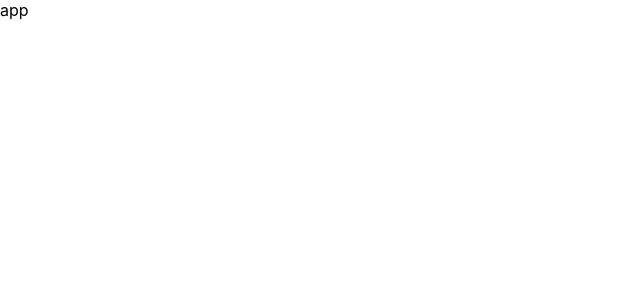
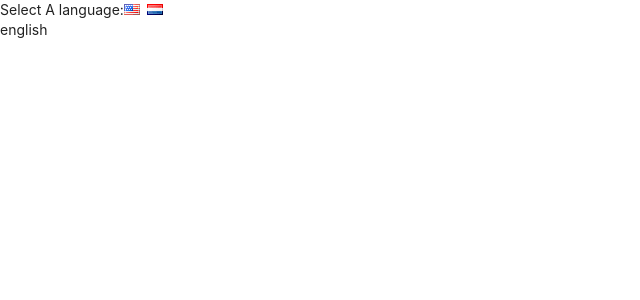
Before and after one commit to EANimesha/React_Projects, a React (Create React App) app in the folder translate/: page / in a window 1280 px wide. Shown: the top 300 px of the page, without its empty margins (0-640 px from the left). Built offline with nearby package versions, Linux system fonts and the light colour scheme.

Commit message:
implemented select language feature

```diff
--- a/translate/public/index.html
+++ b/translate/public/index.html
@@ -10,6 +10,8 @@
       content="Web site created using create-react-app"
     />
     <link rel="apple-touch-icon" href="%PUBLIC_URL%/logo192.png" />
+    <link rel="stylesheet" href="https://cdnjs.cloudflare.com/ajax/libs/semantic-ui/2.4.1/semantic.min.css"/>
+
     <!--
       manifest.json provides metadata used when your web app is installed on a
       user's mobile device or desktop. See https://developers.google.com/web/fundamentals/web-app-manifest/
--- a/translate/src/App.js
+++ b/translate/src/App.js
@@ -1,11 +1,24 @@
 import React from 'react';
 
-function App() {
-  return (
-    <div className="App">
-     app
-    </div>
-  );
+class App extends React.Component {
+  state={
+    language:'english'
+  }
+  onLanguageChange=(language)=>{
+    this.setState({language})
+  }
+  render(){
+    return (
+      <div>
+       <div>
+         Select A language:
+         <i className="flag us" onClick={()=>this.onLanguageChange('english')}></i>
+         <i className="flag nl" onClick={()=>this.onLanguageChange('dutch')}></i>
+       </div>
+       {this.state.language}
+      </div>
+    );
+  }
 }
 
 export default App;
```
